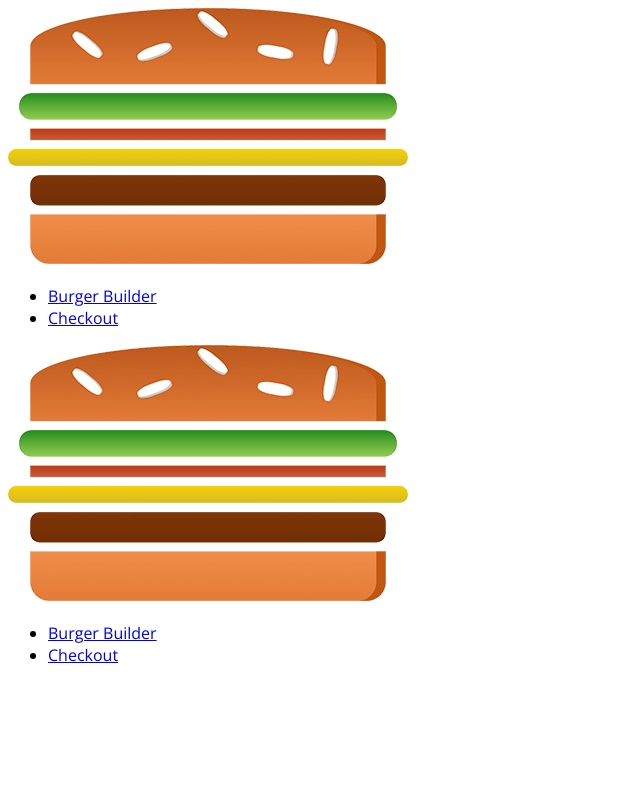
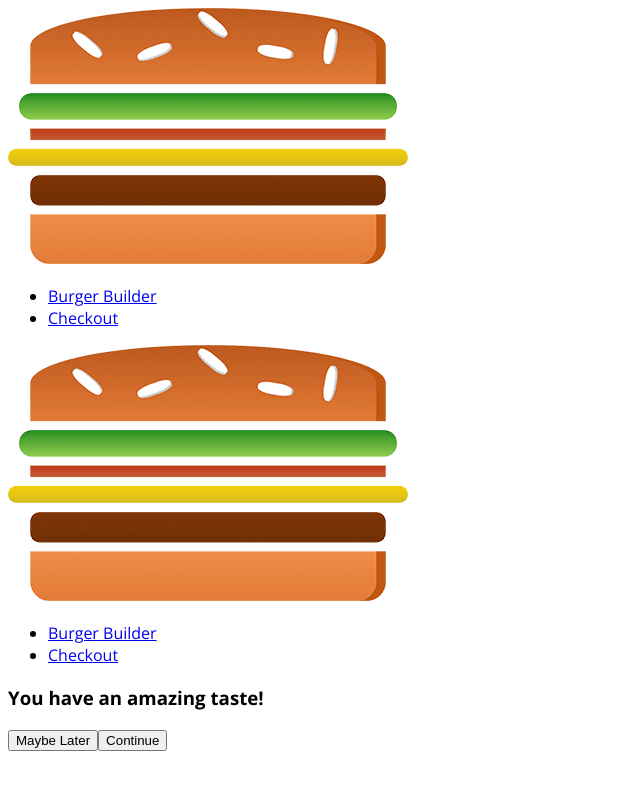
Before and after one commit to jaisi04/BurgerApp, a React app in the folder app/: page / in a window 1280 px wide. Shown: the top 790 px of the page, without its empty margins (0-640 px from the left). Built offline with nearby package versions, Linux system fonts and the light colour scheme; no server answers.

Commit message:
setting up checkout page: initial commit

```diff
--- a/app/src/App.js
+++ b/app/src/App.js
@@ -1,12 +1,14 @@
 import React from 'react';
 import Layout from './hoc/Layout/Layout'
 import BurgerBuilder from './containers/BurgerBuilder/BurgerBuilder'
+import Checkout from './containers/Checkout/Checkout';
 
 function App() {
   return (
     <div>
       <Layout>
         <BurgerBuilder/>
+        <Checkout />
       </Layout>
     </div>
   );
--- a/app/src/components/Burger/Burger.css
+++ b/app/src/components/Burger/Burger.css
@@ -21,10 +21,3 @@
         height: 400px;
     }
 }
-
-@media (min-width: 1000px) and (min-height: 700px) {
-    .Burger {
-        width: 700px;
-        height: 600px;
-    }
-}
--- /dev/null
+++ b/app/src/components/Order/CheckoutSummary/CheckoutSummary.css
@@ -0,0 +1,16 @@
+.CheckoutSummary {
+    text-align: center;
+    width: 80%;
+    margin: auto;
+}
+
+SummmaryLayout {
+    width: '100%';
+    margin: auto;
+}
+
+@media (min-width: 600px){
+    .CheckoutSummary{
+        width: 500px;
+    }
+}
--- /dev/null
+++ b/app/src/components/Order/CheckoutSummary/CheckoutSummary.js
@@ -0,0 +1,21 @@
+import React from 'react';
+import Burger from '../../Burger/Burger';
+import Button from '../../UI/Button/Button';
+import classes from './CheckoutSummary.css';
+
+
+const CheckoutSummary = (props) => {
+
+    return (
+        <div className = {classes.CheckoutSummary}>
+            <h3>You have an amazing taste!</h3>
+            <div className = {classes.SummaryLayout}>
+                <Burger ingredients = {props.ingredients} />
+                <Button type = "Danger">Maybe Later</Button>
+                <Button type = "Success">Continue</Button>
+            </div>
+        </div>
+    )
+}
+
+export default CheckoutSummary;
--- /dev/null
+++ b/app/src/containers/Checkout/Checkout.js
@@ -0,0 +1,25 @@
+import React, {Component} from 'react';
+import CheckoutSummary from '../../components/Order/CheckoutSummary/CheckoutSummary';
+
+class Checkout extends Component{
+
+    state = {
+        ingredients : {
+            salad : 1,
+            meat : 1,
+            bacon : 1,
+            cheese : 1
+        }
+    }
+
+    render(){
+        return (
+            <div>
+                <CheckoutSummary ingredients = {this.state.ingredients}/>
+            </div>
+        )
+    }
+
+}
+
+export default Checkout;
```
